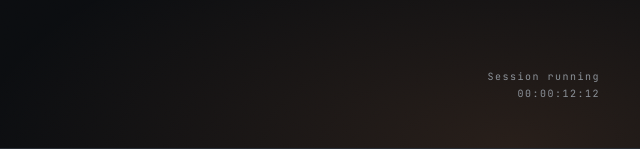
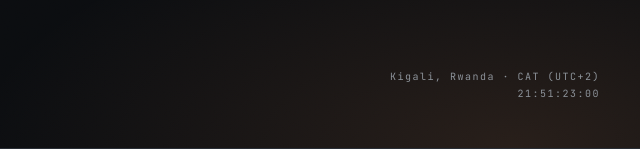
Before and after one commit to gammorphproduction/gammorph-production, a plain HTML site: page index.html in a window 1280 px wide. Shown: the part 651-800 px from the top of the page, 640-1280 px from the left. Drawn offline with Linux system fonts and the light colour scheme.

```diff
--- a/index.html
+++ b/index.html
@@ -286,7 +286,7 @@
     <div><b>40+</b>projects delivered</div>
     <div><b>Resolve · Nuke · Blender</b>daily tools</div>
   </div>
-  <div class="timecode mono"><span>Session running</span><span id="tc">00:00:00:00</span></div>
+  <div class="timecode mono"><span>Kigali, Rwanda · CAT (UTC+2)</span><span id="tc">00:00:00:00</span></div>
 </section>
 
 <!-- SHOWREEL -->
@@ -354,27 +354,21 @@
 </footer>
 
 <script>
-  // Session timecode ticker
+  // Kigali (Rwanda) time — CAT, UTC+2, no daylight saving
   (function(){
     const el = document.getElementById('tc');
-    let frame = 0;
     const fps = 24;
+    const reduce = window.matchMedia('(prefers-reduced-motion: reduce)').matches;
     function pad(n){return n.toString().padStart(2,'0');}
-    function tick(){
-      frame++;
-      const totalSeconds = Math.floor(frame / fps);
-      const h = Math.floor(totalSeconds/3600);
-      const m = Math.floor((totalSeconds%3600)/60);
-      const s = totalSeconds%60;
-      const f = frame % fps;
-      el.textContent = pad(h)+":"+pad(m)+":"+pad(s)+":"+pad(f);
-      requestAnimationFrame(tick);
+    function render(){
+      const now = Date.now();
+      const d = new Date(now + 2*3600*1000);
+      const f = Math.floor(d.getUTCMilliseconds() / (1000/fps));
+      el.textContent = pad(d.getUTCHours())+":"+pad(d.getUTCMinutes())+":"+pad(d.getUTCSeconds())+(reduce ? "" : ":"+pad(f));
     }
-    if(!window.matchMedia('(prefers-reduced-motion: reduce)').matches){
-      requestAnimationFrame(tick);
-    } else {
-      el.textContent = "00:00:00:00";
-    }
+    function tick(){ render(); requestAnimationFrame(tick); }
+    render();
+    if(reduce){ setInterval(render, 1000); } else { requestAnimationFrame(tick); }
   })();
 
   // Scroll reveal
```
